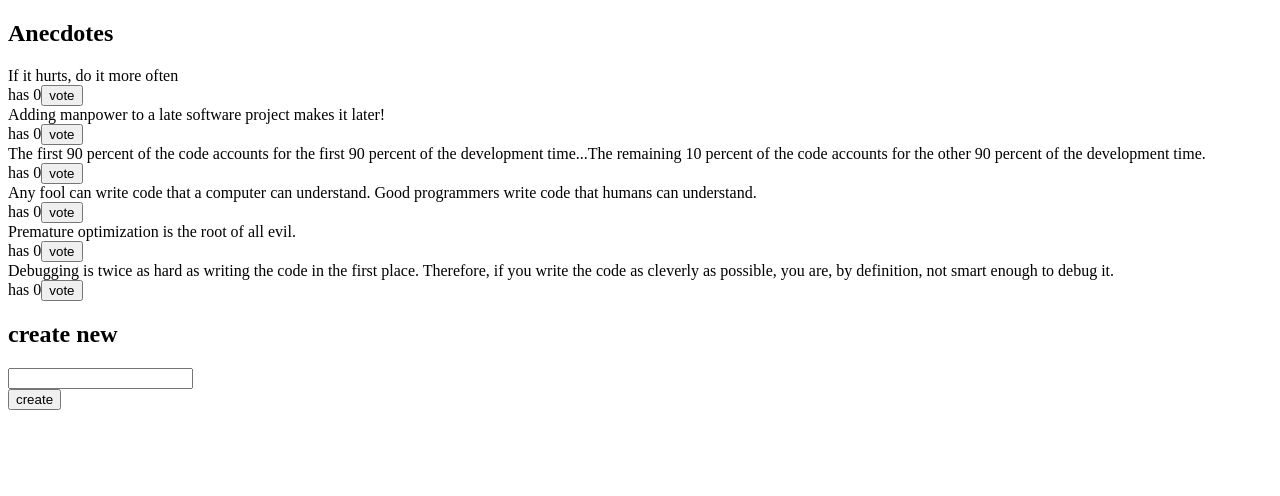
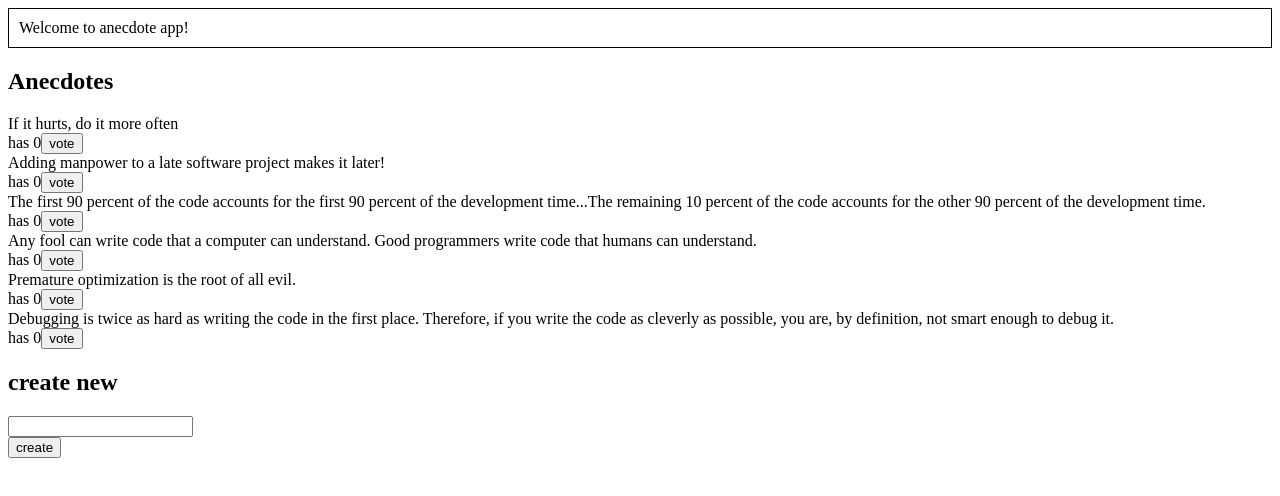
Before and after one commit to TuuliTG/Fullstack2021, a React (Create React App) app in the folder osa6/redux-anecdotes/: page / in a window 1280 px wide. Shown: the top 496 px of the page. Built offline with nearby package versions, Linux system fonts and the light colour scheme.

Commit message:
Tehtävä 6.10

```diff
--- a/osa6/redux-anecdotes/src/App.js
+++ b/osa6/redux-anecdotes/src/App.js
@@ -1,9 +1,10 @@
 import React from 'react'
 import AnecdoteForm from './components/anecdoteForm'
 import AnecdoteList from './components/anecdoteList'
-
+import Notification from './components/Notification'
 const App = () =>
     <div>
+      <Notification />
       <AnecdoteList />
       <AnecdoteForm />
     </div>
--- a/osa6/redux-anecdotes/src/components/Notification.js
+++ b/osa6/redux-anecdotes/src/components/Notification.js
@@ -1,7 +1,9 @@
 
 import React from 'react'
+import { useSelector } from 'react-redux'
 
 const Notification = () => {
+  const notification = useSelector(state => state.notification)
   const style = {
     border: 'solid',
     padding: 10,
@@ -9,7 +11,7 @@ const Notification = () => {
   }
   return (
     <div style={style}>
-      render here notification...
+      {notification}
     </div>
   )
 }
--- /dev/null
+++ b/osa6/redux-anecdotes/src/reducers/notificationReducer.js
@@ -0,0 +1,22 @@
+const notificationMessageAtStart = 'Welcome to anecdote app!'
+
+const initialState = notificationMessageAtStart
+
+const notificationReducer = (state = initialState, action) => {
+    switch (action.type) {
+        case 'SET_MESSAGE':
+          state = action.message
+          return state
+        default:
+          return state
+    }
+}
+
+export const changeNotification = text => {
+    return {
+        type: 'SET_MESSAGE',
+        message: text
+    }
+}
+
+export default notificationReducer
--- a/osa6/redux-anecdotes/src/store.js
+++ b/osa6/redux-anecdotes/src/store.js
@@ -1,9 +1,11 @@
 import { createStore, combineReducers } from 'redux'
 import { composeWithDevTools } from 'redux-devtools-extension'
 import anecdoteReducer from './reducers/anecdoteReducer'
+import notificationReducer from './reducers/notificationReducer'
 
 const reducer = combineReducers({
     anecdotes: anecdoteReducer,
+    notification: notificationReducer
 })
 
 const store = createStore(
```
